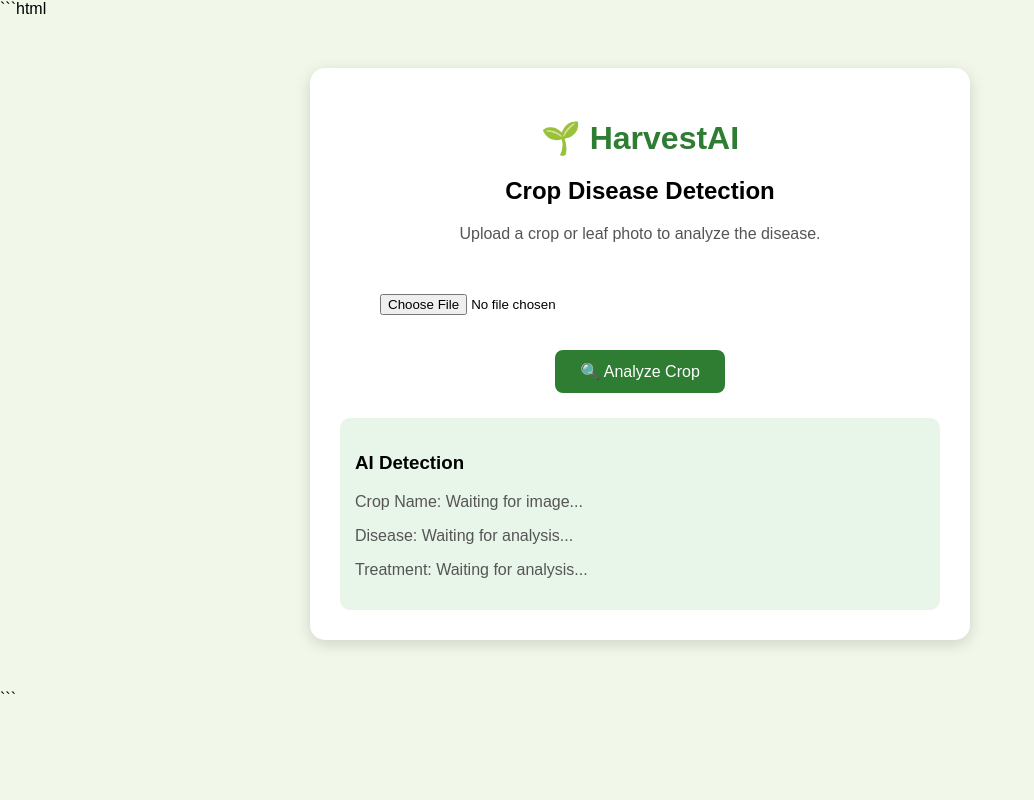
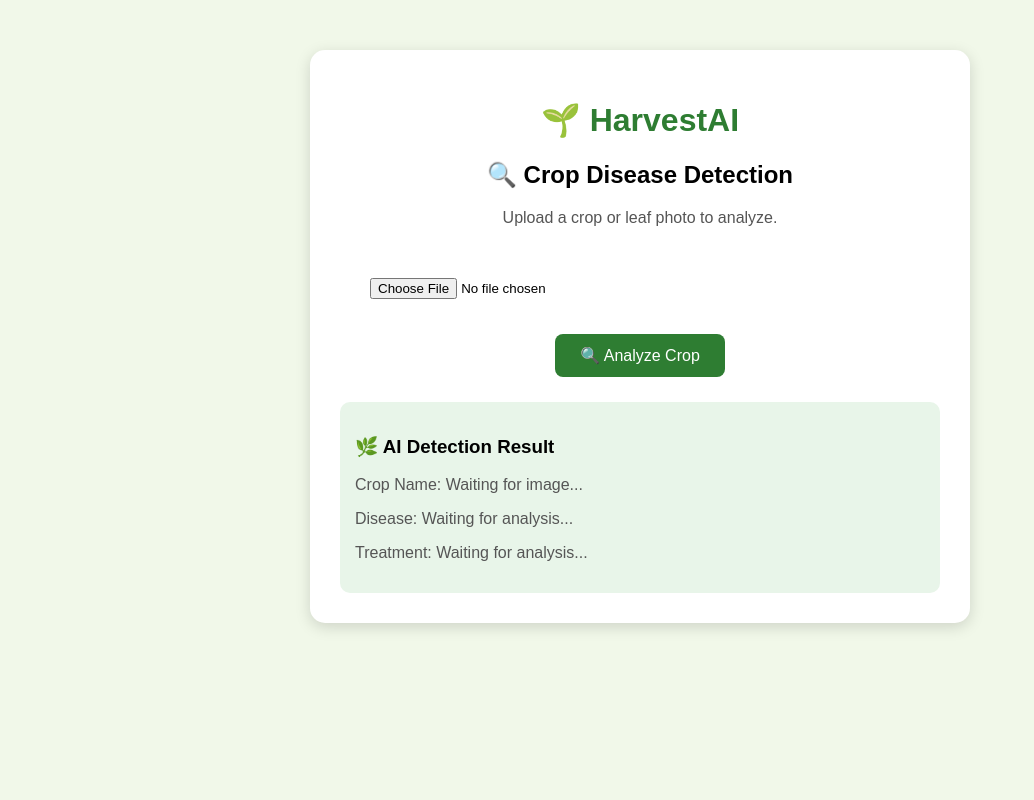
Before and after one commit to swaroopvelaga4-hub/REALTIMECHAT, a Flask app: page /crop-disease in a window 1280 px wide. Shown: the whole page, without its empty margins (0-1034 px from the left). Run offline with Flask 3, Linux system fonts and the light colour scheme.

Commit message:
Update crop_disease.html

````diff
--- a/templates/crop_disease.html
+++ b/templates/crop_disease.html
@@ -1,4 +1,3 @@
-```html
 <!DOCTYPE html>
 <html lang="en">
 <head>
@@ -26,7 +25,6 @@
 
         h1 {
             color: #2e7d32;
-            margin-bottom: 10px;
         }
 
         p {
@@ -60,6 +58,12 @@
             border-radius: 10px;
             text-align: left;
         }
+
+        img {
+            margin-top: 15px;
+            border-radius: 10px;
+            max-width: 100%;
+        }
     </style>
 </head>
 
@@ -69,35 +73,41 @@
 
     <h1>🌱 HarvestAI</h1>
 
-    <h2>Crop Disease Detection</h2>
+    <h2>🔍 Crop Disease Detection</h2>
 
-    <p>Upload a crop or leaf photo to analyze the disease.</p>
+    <p>Upload a crop or leaf photo to analyze.</p>
 
-   <form action="/predict" method="POST" enctype="multipart/form-data">
-       <input type="file" name="image" required>
+    <form action="/predict" method="POST" enctype="multipart/form-data">
+
+        <input type="file" name="image" accept="image/*" required>
 
         <br>
 
         <button type="submit">
             🔍 Analyze Crop
         </button>
+
     </form>
 
     <div class="info">
-        <h3>AI Detection</h3>
-        <p>Crop Name: Waiting for image...</p>
-        <p>Disease: Waiting for analysis...</p>
-        <p>Treatment: Waiting for analysis...</p>
+
+        <h3>🌿 AI Detection Result</h3>
+
         {% if result %}
-<p>{{ result }}</p>
-{% endif %}
+            <p><strong>{{ result }}</strong></p>
+        {% else %}
+            <p>Crop Name: Waiting for image...</p>
+            <p>Disease: Waiting for analysis...</p>
+            <p>Treatment: Waiting for analysis...</p>
+        {% endif %}
+
         {% if image_url %}
-<img src="{{ image_url }}" alt="Uploaded Crop" width="300">
-{% endif %}
+            <img src="{{ image_url }}" alt="Uploaded Crop">
+        {% endif %}
+
     </div>
 
 </div>
 
 </body>
 </html>
-```
````
